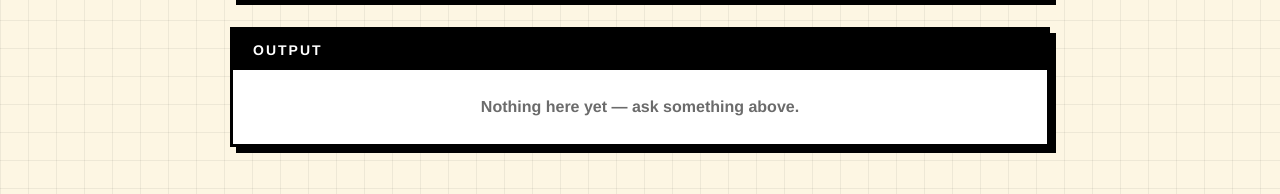
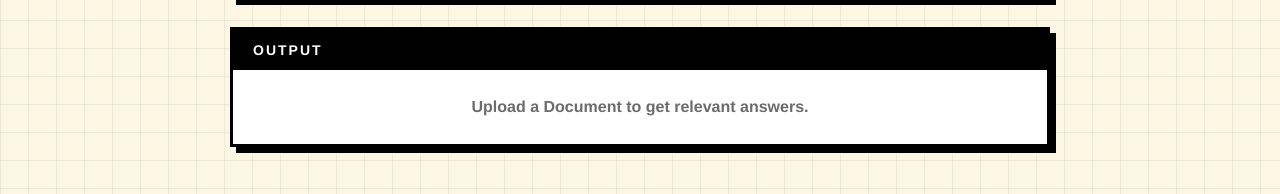
Before and after one commit to Kabilesh-GS/RAG-BOT, a React (Vite) app: page / in a window 1280 px wide. Shown: the part 372-566 px from the top of the page. Built offline with nearby package versions, Linux system fonts and the light colour scheme; no server answers.

Commit message:
Enhance AI component with chunk management and cosine similarity for improved context retrieval

```diff
--- a/src/Component/AI.jsx
+++ b/src/Component/AI.jsx
@@ -14,6 +14,7 @@ function AI() {
   const [prompt, setPrompt] = useState('')
   const [output, setOutput] = useState('')
   const [state, setState] = useState('')
+  const [chunksMap, setChunksMap] = useState([])
   const fileRef = useRef(null)
 
   const TextFunction = async (file) => {
@@ -49,7 +50,7 @@ function AI() {
     return result
   }
 
-  const embedText = async (result) => {
+  const embedText = async (result, taskType = "RETRIEVAL_DOCUMENT") => {
     const embeds = [];
 
     for (const text of result){
@@ -57,7 +58,7 @@ function AI() {
         model : "gemini-embedding-001",
         contents : text,
         config : {
-          taskType : "RETRIEVAL_DOCUMENT",
+          taskType,
           outputDimensionality : 1536
         }
       })
@@ -68,53 +69,69 @@ function AI() {
     return embeds;
   }
 
+  const cosineSimilarity = (vecA, vecB) => {
+    let dotProduct = 0.0, normA = 0.0, normB = 0.0;
+
+    for (let i = 0; i < vecA.length; i++) {
+      dotProduct += vecA[i] * vecB[i];
+      normA += vecA[i] * vecA[i];
+      normB += vecB[i] * vecB[i];
+    }
+
+    return dotProduct / (Math.sqrt(normA) * Math.sqrt(normB))
+  };
+
   const UploadFunction = async (e) => {
     const file = fileRef.current?.files[0]
     if (!file) return
 
     setState("Extracting text from PDF...")
     const fullText = await TextFunction(file);
-    console.log("Full text extracted:", fullText)
+    // console.log("Full text extracted:", fullText)
 
     setState("Chuncking text...")
     const chunks = await chunkText(fullText);
-    console.log("Chunks created:", chunks)
+    // console.log("Chunks created:", chunks)
 
     setState("Embedding...")
     const embeds = await embedText(chunks);
-    console.log("Embeds : ", embeds)
+    // console.log("Embeds : ", embeds)
+
+    const chunksWithEmbeddings = chunks.map((chunk, index) => ({ chunk, embed: embeds[index] }))
+    setChunksMap(chunksWithEmbeddings)
+    console.log("Chunks with embeddings:", chunksWithEmbeddings)
   }
 
   const AiFunction = async (e) => {
     if (!prompt.trim()) return
-    const file = fileRef.current?.files[0]
     try {
 
-      if (!file){
-        const interaction = await ai.models.generateContent({
-          model: 'gemini-2.5-flash',
-          contents: [{ text: prompt }]
-        })
-        // console.log(interaction.candidates[0].content.parts[0].text)
-        setOutput(interaction.candidates[0].content.parts[0].text)
+      if (chunksMap.length === 0) {
+        setOutput("Upload a Document to get relevant answers." )
+        return
       }
 
-      else{
-        const mimeType = file.type || 'application/pdf'
-        const upload = await ai.files.upload({
-          file: file,
-          config: { mimeType },
-        })
-        const interaction = await ai.models.generateContent({
-          model: 'gemini-2.5-flash',
-          contents: [
-            {fileData : {fileUri : upload.uri , mimeType : mimeType || upload.mimeType}},
-            {text: prompt}
-          ],
-        })
-        // console.log(interaction.candidates[0].content.parts[0].text)
-        setOutput(interaction.candidates[0].content.parts[0].text)
-      }
+      setState("Finding relevant chunks...")
+
+      const [ promptEmbed ] = await embedText([prompt], "RETRIEVAL_QUERY")
+      console.log("Prompt embed : ", promptEmbed)
+      const similarities = chunksMap.map(({ chunk, embed }) => ({ chunk, similarity: cosineSimilarity(promptEmbed, embed)})).sort((a, b) => b.similarity - a.similarity).slice(0, 3)
+      console.log("Similarities : ", similarities)
+
+      const context = similarities.map(({ chunk }) => chunk).join('\n\n')
+      console.log("Context : ", context)
+
+      setState("Generating response...")
+      const interaction = await ai.models.generateContent({
+        model: 'gemini-2.5-flash',
+        contents: [
+          { text: `Context: ${context}` },
+          { text: `Question: ${prompt}` }
+        ]
+      })
+
+      setOutput(interaction.candidates[0].content.parts[0].text)
+      setState("")
     }
     catch (err) {
       console.log(err.message)
@@ -153,7 +170,6 @@ function AI() {
             </div>
           </div>
 
-          {state && <div className="nb-status">{state}</div>}
         </form>
       </div>
 
@@ -161,7 +177,7 @@ function AI() {
         <div className="nb-output-head">Output</div>
         {output
           ? <div className="nb-output-body"><Markdown>{output}</Markdown></div>
-          : <div className="nb-empty">Nothing here yet — ask something above.</div>}
+          : <div className="nb-empty">{state || "Upload a Document to get relevant answers."}</div>}
       </section>
     </div>
   )
```
Also changed, not shown: 1 other file (tests, documents, lock files or other folders).
